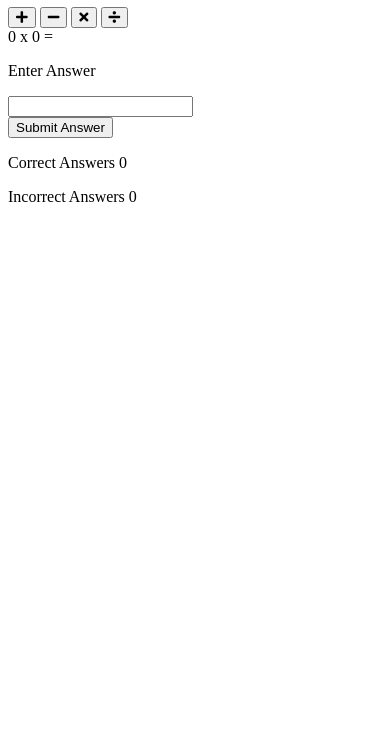
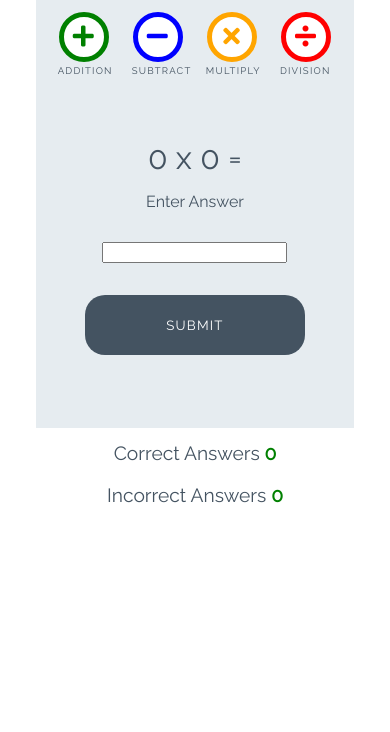
Before and after one commit to cristiandramu/love_maths, a plain HTML site: page index.html in a window 390 px wide. Shown: the part 112-844 px from the top of the page. Drawn offline with Linux system fonts and the light colour scheme.

Commit message:
Add styles for game

```diff
--- a/assets/css/style.css
+++ b/assets/css/style.css
@@ -0,0 +1,251 @@
+/* --------- Global style */
+
+body {
+    background-color: white;
+    font-family: "Raleway", sans-serif;
+    color: #445361;
+    text-align: center;
+}
+
+/* --------- Heading */
+
+.heading {
+    text-align: center;
+    font-size: 2.5rem;
+}
+
+.logo {
+    height: 40px;
+    padding-right: 5px;
+}
+
+/* --------- Game layout */
+
+.game-area {
+    background-color: #E6ECF0;
+    box-sizing: border-box;
+    width: 85%;
+    height: 65vh;
+    max-height: 450px;
+    max-width: 830px;
+    margin-left: auto;
+    margin-right: auto;
+    padding: 1%;
+}
+
+.question-area {
+    width: 50%;
+    font-size: 2rem;
+    margin: auto;
+    padding: 50px 0;
+}
+
+.question-area span {
+    padding: 0 15px;
+}
+
+.score-area {
+    margin: 5px auto;
+    width: 60%;
+    font-size: 1.2rem;
+}
+
+.controls-area {
+    width: 85%;
+    margin: 30px auto;
+}
+
+#score {
+    color: green;
+    font-weight: bold;
+}
+
+#incorrect {
+    color: red;
+    font-weight: bold;
+}
+
+.answer-message {
+    display: none;
+    font-size: 1rem;
+}
+
+#answer-box {
+    border: none;
+    color: #445361;
+    display: inline-block;
+    height: 40px;
+    width: 80px;
+    font-size: 1.2rem;
+}
+
+.scores {
+    display: inline-block;
+    padding: 25px;
+}
+
+/* --------- Buttons */
+
+.btn {
+    width: 220px;
+    height: 60px;
+    font-family: "Raleway", sans-serif;
+    text-transform: uppercase;
+    letter-spacing: 1.2px;
+    color: white;
+}
+
+.btn:focus {
+    outline: none;
+}
+
+.btn--big {
+    padding-top: 10px;
+    border-radius: 50%;
+    background-color: white;
+    border: 10px solid;
+    width: 100px;
+    height: 100px;
+    font-size: 3.2rem;
+    margin: 0 30px;
+    transition: all 0.5s;
+}
+.btn--big::after{
+    content: attr(data-type);
+    font-size: 1rem;
+    color: #445361;
+    position: relative;
+    left: -0.5em;
+}
+.btn--blue {
+    border-color: blue;
+    color: blue;
+}
+
+.btn--blue:active,
+.btn--blue:hover {
+    background-color: darkblue;
+    color: white;
+}
+
+.btn--orange {
+    border-color: orange;
+    color: orange;
+}
+
+.btn--orange:active,
+.btn--orange:hover {
+    background-color: darkorange;
+    color: white;
+}
+
+.btn--red {
+    border-color: red;
+    color: red;
+}
+
+.btn--red:active,
+.btn--red:hover {
+    background-color: darkred;
+    color: white;
+}
+
+.btn--green {
+    border-color: green;
+    color: green;
+}
+
+.btn--green:active,
+.btn--green:hover {
+    background-color: darkgreen;
+    color: white;
+}
+
+.btn--gray {
+    margin-top: 25px;
+    background-color: #445361;
+    border: 1px transparent;
+    border-radius: 20px;
+}
+
+.btn--gray:active,
+.btn--gray:hover {
+    background-color: #0d1013;
+}
+
+/* --------- Media queries */
+
+@media (max-width: 414px) {
+    .controls-area {
+        width: 100%;
+    }
+
+    .btn--big {
+        margin: 0 10px;
+        padding: 5px;
+        border: 5px solid;
+        width: 50px;
+        height: 50px;
+        font-size: 1.5rem;
+    }
+
+
+    .btn--big::after {
+        font-size: 0.6rem;
+        left: -0.7rem;
+    }
+
+    .question-area {
+        padding: 10% 0;
+        width: 100%;
+    }
+
+    .question-area span {
+        padding: 0;
+    }
+
+    .answer-message {
+        display: block;
+    }
+
+    #answer-box {
+        display: block;
+        margin: 0 auto;
+    }
+    .btn--gray {
+        margin-top: 0;
+    }
+
+    .score-area {
+        width: 100%;
+    }
+
+    .scores {
+        margin: 0.5em auto;
+        display: block;
+        padding: 5px;
+    }
+
+    .heading {
+        font-size: 2rem;
+    }
+}
+
+@media (max-width: 320px) {
+    .game-area {
+        height: 70vh;
+    }
+
+    .controls-area {
+        width: 75%;
+        margin: 10px auto;
+    }
+
+    .btn--big {
+        margin: 10px 10px;
+    }
+    .question-area {
+        padding: 10px 0;
+    }
+
+}
--- a/index.html
+++ b/index.html
@@ -15,16 +15,16 @@
 
         <div class="game-area">
             <div class="controls-area">
-                <button class="btn btn--big btn--green">
+                <button data-type="addition" class="btn btn--big btn--green">
                     <i class="fas fa-plus"></i>
                 </button>
-                <button class="btn btn--big btn--blue">
+                <button data-type="subtract" class="btn btn--big btn--blue">
                     <i class="fas fa-minus"></i>
                 </button>
-                <button class="btn btn--big btn--orange">
+                <button data-type="multiply" class="btn btn--big btn--orange">
                     <i class="fas fa-times"></i>
                 </button>
-                <button class="btn btn--big btn--red">
+                <button data-type="division" class="btn btn--big btn--red">
                     <i class="fas fa-divide"></i>
                 </button>
             </div>
@@ -36,7 +36,7 @@
                 <p class="answer-message">Enter Answer</p>
                 <input id="anser-box" type="number">
             </div>
-            <button class="btn btn--grey">Submit Answer</button>
+            <button data-type="submit" class="btn btn--gray">Submit</button>
 
         </div>
         <div class="score-area">
```
